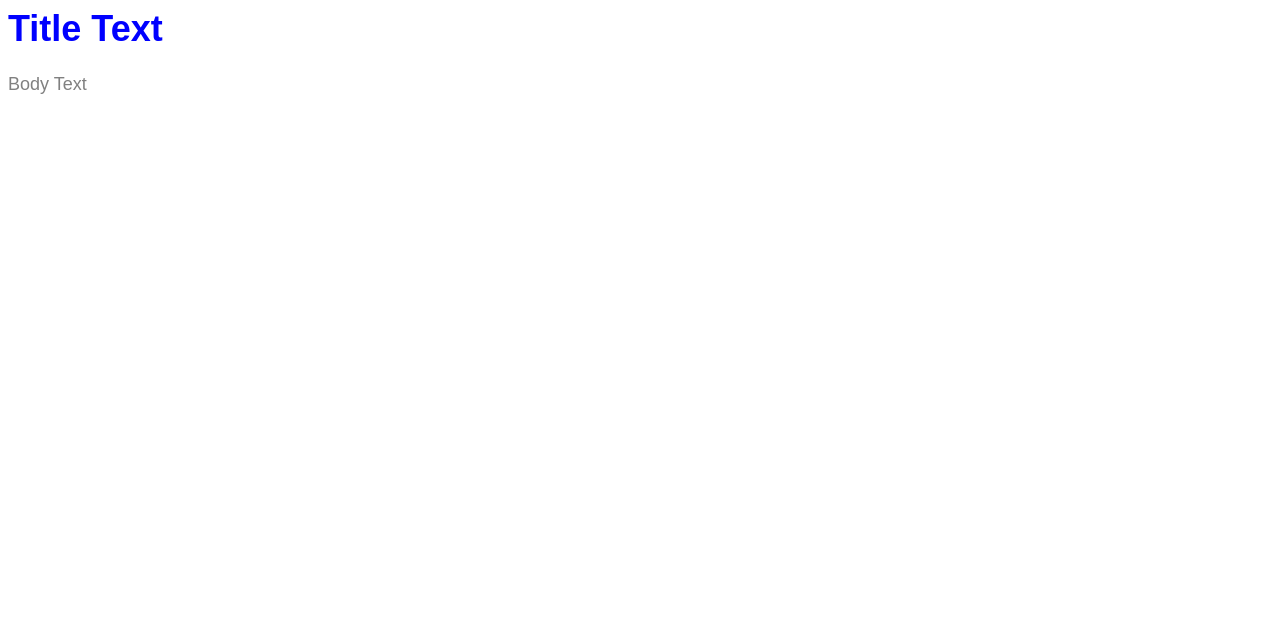
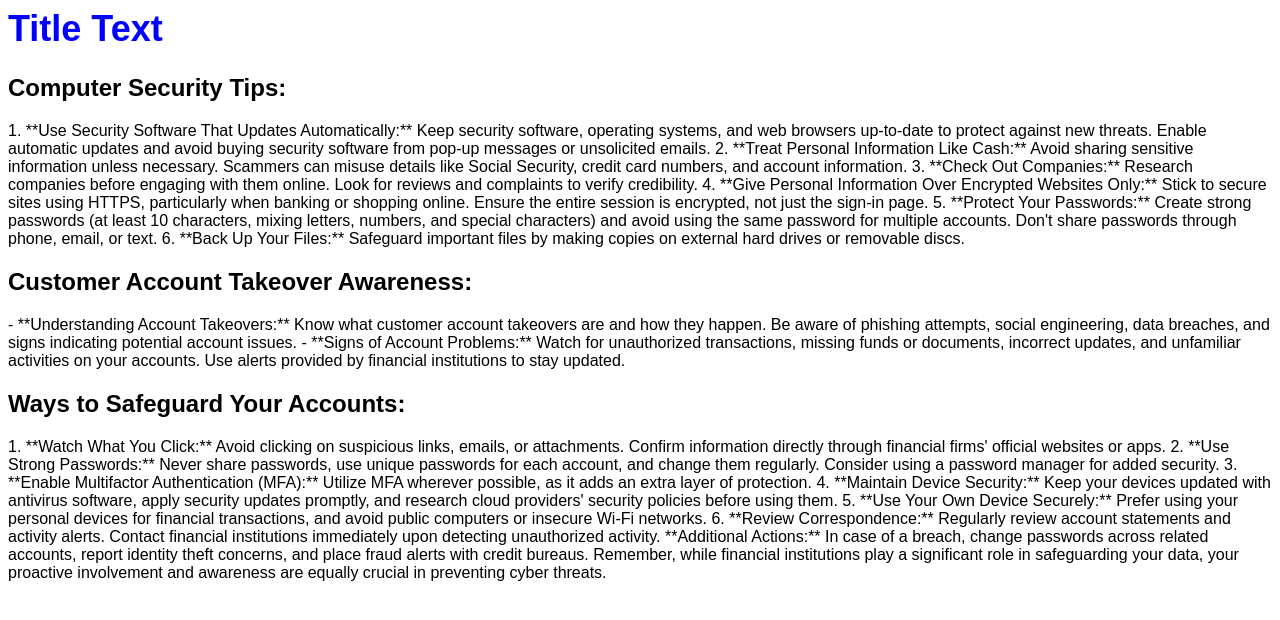
Before and after one commit to CCL404/cba_intro_dev, a plain HTML site: page index.html in a window 1280 px wide. Drawn offline with Linux system fonts and the light colour scheme.

Commit message:
Update index.html context

```diff
--- a/index.html
+++ b/index.html
@@ -11,7 +11,46 @@
 
 <h1>Title Text</h1>
 
-<p>Body Text</p>
+<p>
+
+<h2> Computer Security Tips: </h2>
+
+1. **Use Security Software That Updates Automatically:** Keep security software, operating systems, and web browsers up-to-date to protect against new threats. Enable automatic updates and avoid buying security software from pop-up messages or unsolicited emails.
+
+2. **Treat Personal Information Like Cash:** Avoid sharing sensitive information unless necessary. Scammers can misuse details like Social Security, credit card numbers, and account information.
+
+3. **Check Out Companies:** Research companies before engaging with them online. Look for reviews and complaints to verify credibility.
+
+4. **Give Personal Information Over Encrypted Websites Only:** Stick to secure sites using HTTPS, particularly when banking or shopping online. Ensure the entire session is encrypted, not just the sign-in page.
+
+5. **Protect Your Passwords:** Create strong passwords (at least 10 characters, mixing letters, numbers, and special characters) and avoid using the same password for multiple accounts. Don't share passwords through phone, email, or text.
+
+6. **Back Up Your Files:** Safeguard important files by making copies on external hard drives or removable discs.
+
+<h2> Customer Account Takeover Awareness: </h2>
+
+- **Understanding Account Takeovers:** Know what customer account takeovers are and how they happen. Be aware of phishing attempts, social engineering, data breaches, and signs indicating potential account issues.
+
+- **Signs of Account Problems:** Watch for unauthorized transactions, missing funds or documents, incorrect updates, and unfamiliar activities on your accounts. Use alerts provided by financial institutions to stay updated.
+
+<h2>Ways to Safeguard Your Accounts:</h2>
+
+1. **Watch What You Click:** Avoid clicking on suspicious links, emails, or attachments. Confirm information directly through financial firms' official websites or apps.
+
+2. **Use Strong Passwords:** Never share passwords, use unique passwords for each account, and change them regularly. Consider using a password manager for added security.
+
+3. **Enable Multifactor Authentication (MFA):** Utilize MFA wherever possible, as it adds an extra layer of protection.
+
+4. **Maintain Device Security:** Keep your devices updated with antivirus software, apply security updates promptly, and research cloud providers' security policies before using them.
+
+5. **Use Your Own Device Securely:** Prefer using your personal devices for financial transactions, and avoid public computers or insecure Wi-Fi networks.
+
+6. **Review Correspondence:** Regularly review account statements and activity alerts. Contact financial institutions immediately upon detecting unauthorized activity.
+
+**Additional Actions:** In case of a breach, change passwords across related accounts, report identity theft concerns, and place fraud alerts with credit bureaus.
+
+Remember, while financial institutions play a significant role in safeguarding your data, your proactive involvement and awareness are equally crucial in preventing cyber threats.
+</p>
 
   </body>
 
```
Also changed, not shown: 1 other file.
